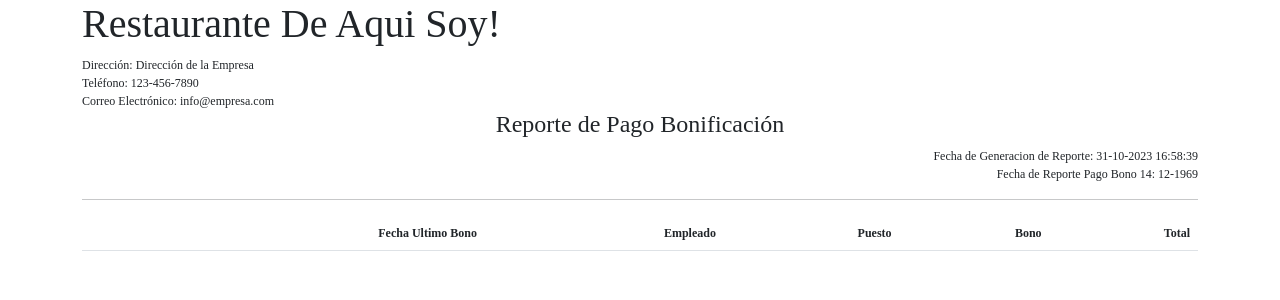
After one commit to jsuhula/sistema-administrativo, a PHP site: page /templates/reporte-nomina-bono14.php in a window 1280 px wide. The commit adds this page. Shown: the top 300 px of the page. Run offline with PHP 8.4, Linux system fonts and the light colour scheme; the visitor is signed in with stand-in values (Sample User, id 1); lists and menus that the app fills with data are empty.

Commit message:
[ADD] Se agrego la funcionalidad de exportar reporte pago Bono 14

```diff
--- a/dao/NominaDAO.php
+++ b/dao/NominaDAO.php
@@ -47,9 +47,9 @@ class NominaDAO
         $prpstmt->execute();
         return $prpstmt;
     }
-    public function calcularNominaBonificacionAguinaldo()
+    public function calcularPagoBono14()
     {
-        $query = "call calcularNominaBonificacionAguinaldo()";
+        $query = "call calcularPagoBono14()";
         $prpstmt = $this->connection->prepare($query);
         $prpstmt->execute();
         return $prpstmt;
--- a/js/funciones-nomina.js
+++ b/js/funciones-nomina.js
@@ -110,6 +110,12 @@ function validarExisteReporteNomina(){
     }
 }
 
+function validarExisteReporteNomina(){
+    let fechaOperacion = document.getElementById('fechaPagoBono14').value;
+    window.open('../templates/reporte-nomina-salarios.php?fechaOperacion='+fechaOperacion, '_blank');
+    window.location.reload();
+}
+
 function borrarContenidoTabla(nombreTabla) {
     var tabla = document.getElementById("" + nombreTabla + "");
     var tbody = tabla.getElementsByTagName("tbody")[0];
--- /dev/null
+++ b/js/funciones-reporte-bono14.js
@@ -0,0 +1,61 @@
+(function (){
+    calcularPagoBono14();
+})();
+
+function calcularPagoBono14() {
+
+    let fecha = document.getElementById('fechaPagoBono14').value;
+    if (fecha !== "") {
+
+        var xhr = new XMLHttpRequest();
+        var url = "../controllers/nomina-controller.php?option=" + encodeURIComponent(3) + "&fechaOperacion=" + encodeURIComponent(fecha);
+
+        xhr.open("GET", url, true);
+        xhr.setRequestHeader("Content-Type", "application/json");
+
+        xhr.onload = function () {
+            if (xhr.status === 200) {
+                var data = JSON.parse(xhr.responseText);
+                let fecha = "";
+
+                var tabla = document.getElementById("tablaPagoSalario").getElementsByTagName("tbody")[0];
+                    /* BORRA LA TABLA PARA QUE ESTA NO SE DUPLIQUE AL LISTAR LOS REGISTROS */
+                    data.forEach(function (registro) {
+                        let row = tabla.insertRow();
+                        let cell1 = row.insertCell(0);
+                        let cell2 = row.insertCell(1);
+                        let cell3 = row.insertCell(2);
+                        let cell4 = row.insertCell(3);
+                        let cell5 = row.insertCell(4);
+
+                        cell1.innerHTML = registro.FechaUltimoPago;
+                        cell2.innerHTML = registro.CodigoEmpleado;
+                        cell3.innerHTML = registro.NombreEmpleado;
+                        cell4.innerHTML = registro.Profesion;
+                        cell5.innerHTML = Number(registro.Bono14).toFixed(2);
+
+                    });
+                    fecha = document.getElementById('fechaReporte').value;
+                    html2pdf().set({
+                        margin: 0.5,
+                        filename: "Reporte-Bono14" + "-" + fecha,
+                        image: {
+                            type: 'jpeg',
+                            quality: 0.999
+                        },
+                        html2camvas: {
+                            scale: 1,
+                            letterRendering: false,
+                        },
+                        jsPDF: {
+                            unit: "in",
+                            format: "legal",
+                            orientation: 'landscape'
+                        }
+                    }).from(document.body).save().catch(err => console.log(err));
+            }
+        };
+
+        xhr.send();
+    }
+}
--- /dev/null
+++ b/templates/reporte-nomina-bono14.php
@@ -0,0 +1,85 @@
+<?php
+date_default_timezone_set('America/Guatemala');
+setlocale(LC_TIME, 'es_ES.UTF-8');
+
+session_start();
+
+if (!$_SESSION) {
+	header('location: ../login.php');
+}
+
+$fechaHoraActual = date("d-m-Y H:i:s");
+$fechaOperacion = isset($_GET['fechaOperacion']) ? $_GET['fechaOperacion'] : "";
+$fechaOperacionReporte = date("m-Y", strtotime($fechaOperacion));
+
+?>
+
+<!DOCTYPE html>
+<html lang="es">
+
+<head>
+	<meta charset="UTF-8">
+	<title>PrintReport</title>
+	<script src="../js/html2pdf.bundle.min.js"></script>
+	<link href="https://cdn.jsdelivr.net/npm/bootstrap@5.3.0/dist/css/bootstrap.min.css" rel="stylesheet">
+	<link rel="stylesheet" href="https://cdnjs.cloudflare.com/ajax/libs/font-awesome/6.2.0/css/all.min.css">
+</head>
+
+<body onLoad="setTimeout('window.close()', 1000);" style="font-size: 12px;">
+	<style>
+		* {
+			font-family: 'Times New Roman', Times, serif;
+		}
+
+		.text-center span {
+			line-height: 1;
+		}
+	</style>
+	<div id="page_pdf">
+		<div class="container">
+			<h1>Restaurante De Aqui Soy!</h1>
+			<span>Dirección: Dirección de la Empresa</span><br>
+			<span>Teléfono: 123-456-7890</span><br>
+			<span>Correo Electrónico: info@empresa.com</span>
+			<section id="salarios">
+				<div class="text-center">
+					<h4>Reporte de Pago Bonificación</h4>
+				</div>
+				<div class="text-end">
+					<span>Fecha de Generacion de Reporte:
+						<?php echo $fechaHoraActual; ?>
+					</span>
+					<br/>
+					<span>Fecha de Reporte Pago Bono 14:
+						<?php echo $fechaOperacionReporte; ?>
+					</span>
+				</div>
+				<hr>
+				<div>
+					<table id="tablaPagoSalario" class="table table-striped text-end">
+						<thead class="sticky-top text-white">
+							<tr>
+								<th>Fecha Ultimo Bono</th>
+								<th>Empleado</th>
+								<th>Puesto</th>
+								<th>Bono</th>
+								<th>Total</th>
+							</tr>
+						</thead>
+						<tbody>
+						</tbody>
+					</table>
+				</div>
+			</section>
+			<div hidden>
+				<input type="date" id="fechaPagoBono14" value="<?php echo $fechaOperacion; ?>">
+			</div>
+			<div hidden>
+				<input type="datetimelocal" id="fechaReporte" value="<?php echo $fechaHoraActual; ?>">
+			</div>
+		</div>
+	</div>
+</body>
+
+</html>
+<script src="../js/funciones-reporte-bono14.js"></script>
```
Also changed, not shown: controllers/nomina-controller.php (+21 -18 lines), includes/deaquisoy.sql (+34 -0 lines), views/gestion-nomina.php (+4 -4 lines).
